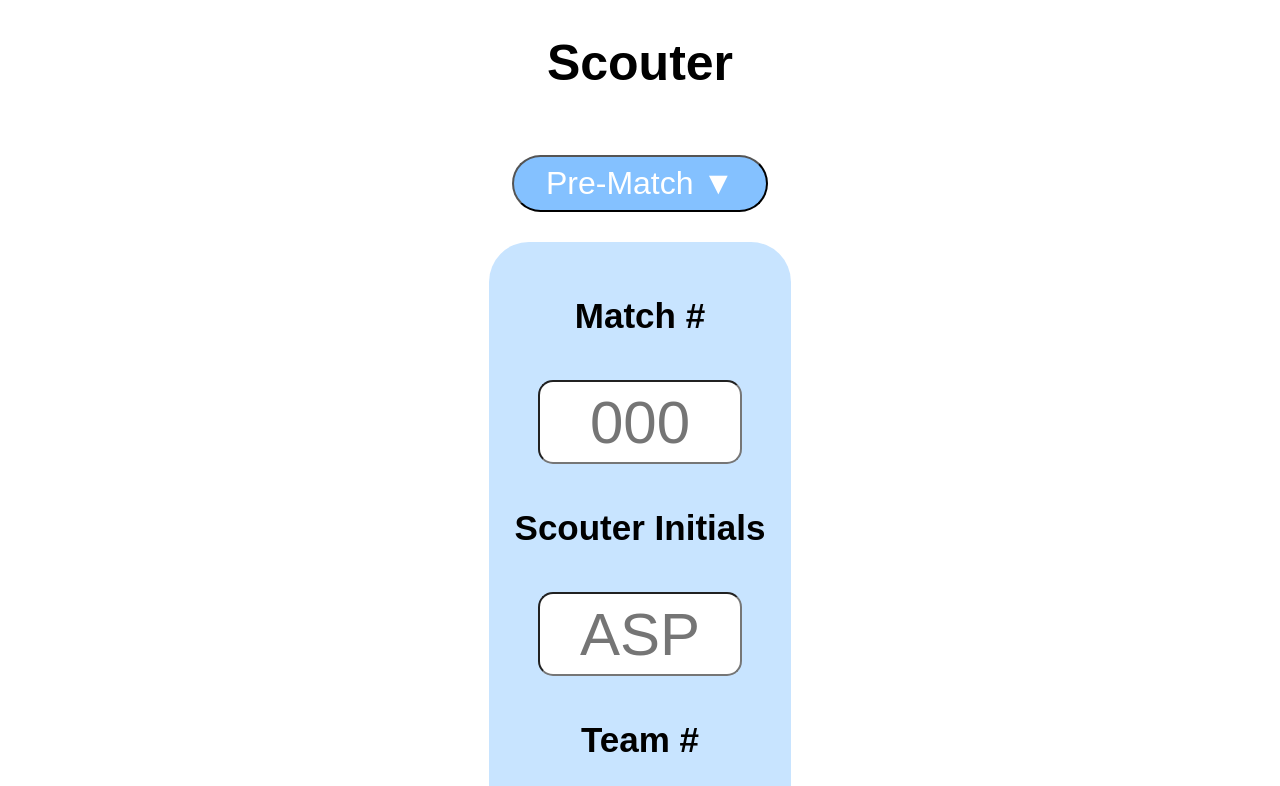
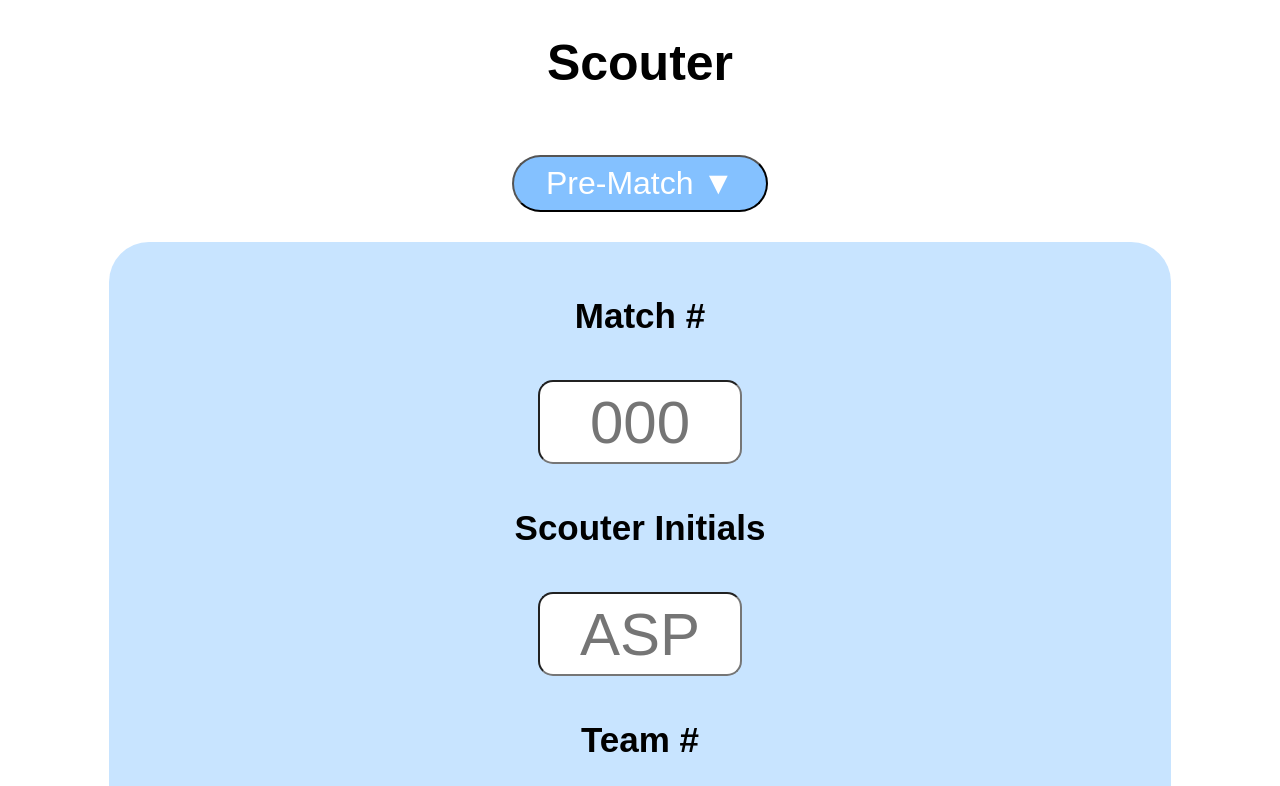
Before and after one commit to Test2220/scout, a website: page scouter/index.html in a window 1280 px wide. Both pictures are taken after a click on the button "Pre-Match ▼". Shown: the top 786 px of the page. Drawn offline with Linux system fonts and the light colour scheme.

Commit message:
Update styles.css

```diff
--- a/styles.css
+++ b/styles.css
@@ -198,7 +198,7 @@ body {
 
 .section {
   border-radius: 40px;
-  width: 20%;
+  width: 80%;
   margin-right: 20px;
   margin-left: 20px;
   padding: 25px;
```
